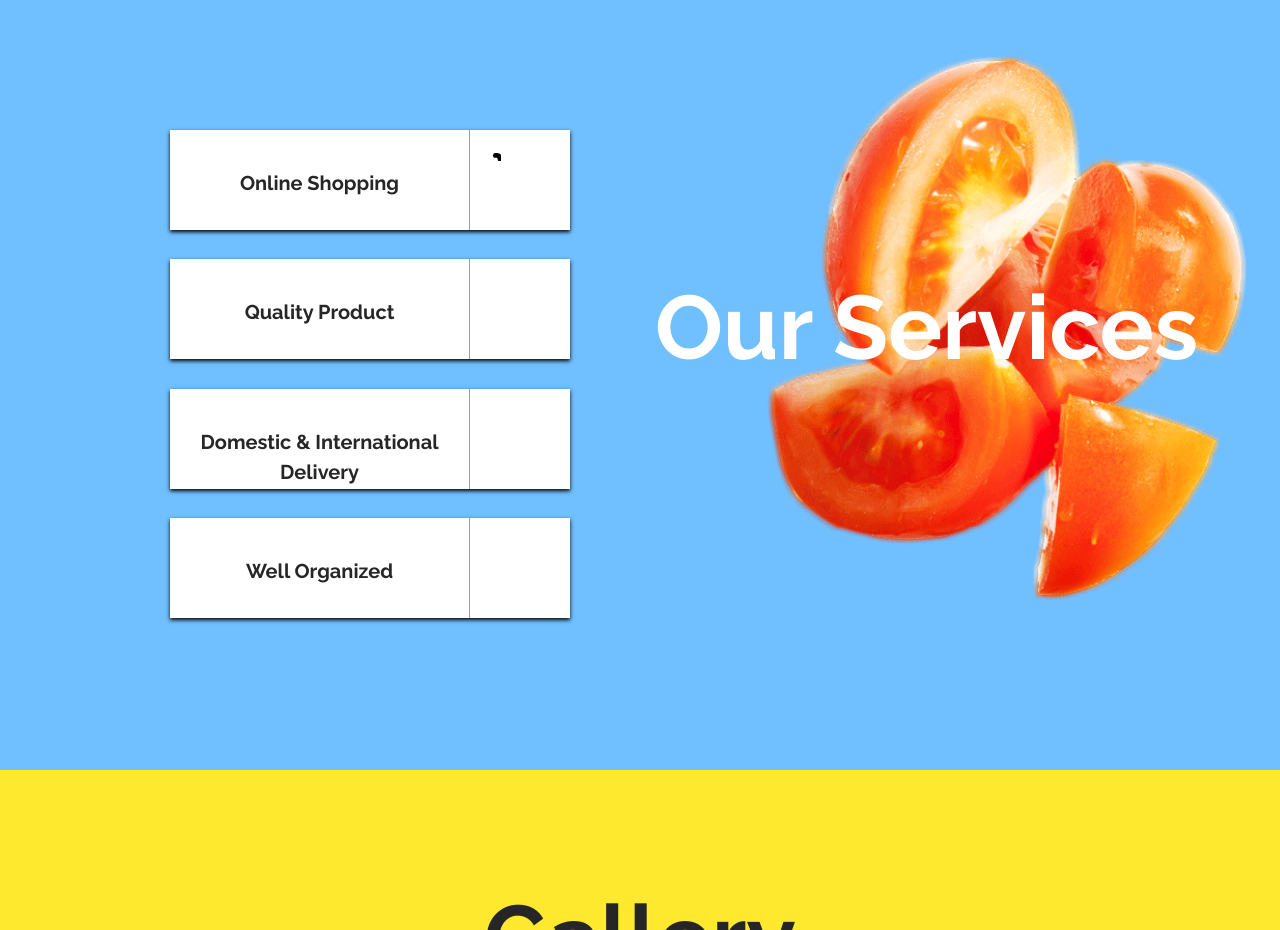
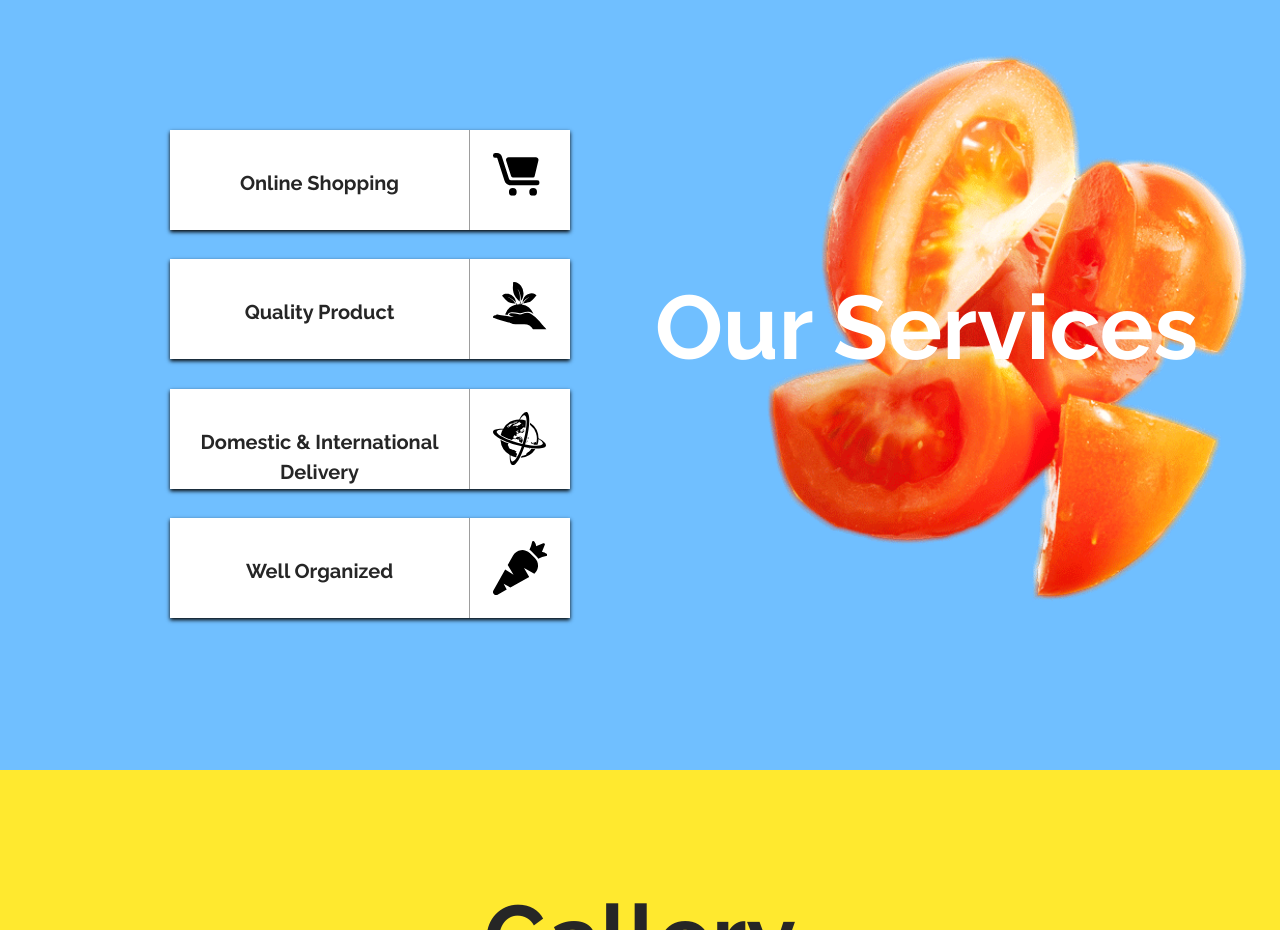
Before and after one commit to olyara/14cahee, a plain HTML site: page index.html in a window 1280 px wide. Shown: the part 1820-2750 px from the top of the page. Drawn offline with nearby package versions, Linux system fonts and the light colour scheme.

Commit message:
correct svgs in block services

```diff
--- a/scss/main.scss
+++ b/scss/main.scss
@@ -233,8 +233,8 @@
         height: 100px;
         svg {
           padding: 23px;
-          width: 54px;
-          height: 54px;
+          max-width: 100px;
+          max-height: 100px;
         }
       }
     }
```
Also changed, not shown: css/main.css, 1 other file.
